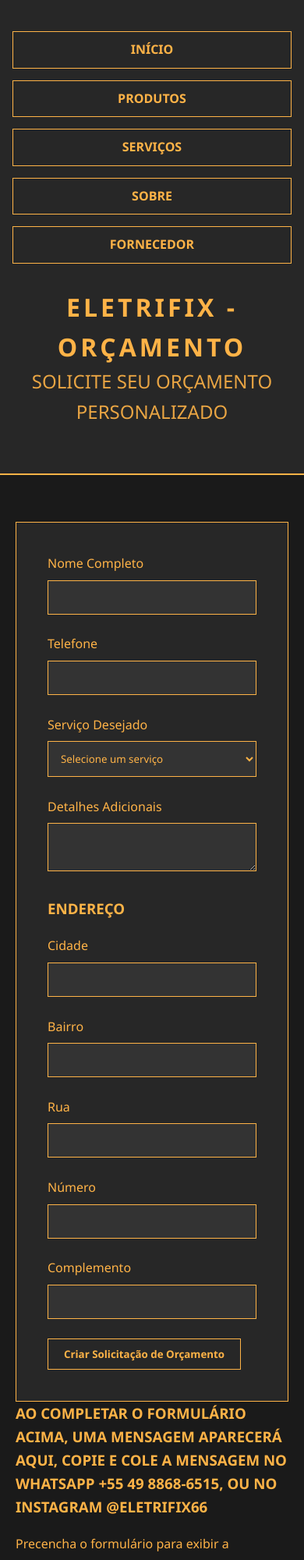
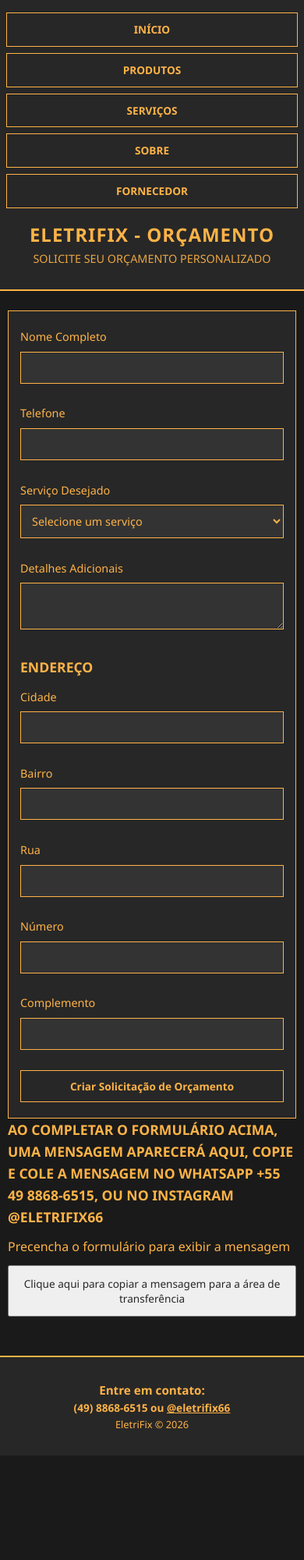
Before and after one commit to Varelaa26/EletriFix, a website: page orcamento.html in a window 390 px wide. Shown: the top 2000 px of the page at 78% size. After the commit the page ends 1866 px from the top, so only its background shows below. Drawn offline with Linux system fonts and the light colour scheme.

Commit message:
0.4
adição da responsividade ao CSS

```diff
--- a/styles.css
+++ b/styles.css
@@ -184,11 +184,6 @@ footer a {
     text-decoration: underline;
 }
 
-/* Responsividade */
-@media (max-width: 600px) {
-    .navbar { flex-direction: column; }
-}
-
 /* Ajuste de Imagens para ficarem proporcionais */
 .img1 {
     display: flex;
@@ -206,11 +201,232 @@ footer a {
     object-fit: cover;  /* Garante que a imagem preencha o espaço sem achatar */
 }
 
-/* Correção de erro de sintaxe no Media Query anterior */
-@media (max-width: 600px) {
+/* Estilo para logo */
+.logo {
+    max-width: 100%;
+    height: auto;
+    margin: 20px 0;
+}
+
+/* Responsividade - Tablets (769px - 1024px) */
+@media (max-width: 1024px) {
+    header {
+        padding: 2rem 1rem;
+    }
+
+    header h1 {
+        font-size: 2.5rem;
+        letter-spacing: 3px;
+    }
+
+    main {
+        padding: 15px;
+        margin: 30px auto;
+    }
+
+    form {
+        padding: 30px;
+    }
+
+    .navbar {
+        gap: 10px;
+    }
+
+    .nav-btn {
+        padding: 8px 16px;
+        font-size: 0.9rem;
+    }
+}
+
+/* Responsividade - Tablets pequenos e celulares grandes (481px - 768px) */
+@media (max-width: 768px) {
+    header {
+        padding: 1.5rem 1rem;
+    }
+
+    header h1 {
+        font-size: 2rem;
+        letter-spacing: 2px;
+    }
+
+    header h2 {
+        font-size: 1rem;
+    }
+
+    main {
+        padding: 15px;
+        margin: 20px auto;
+    }
+
+    form {
+        padding: 25px 20px;
+    }
+
+    .navbar {
+        flex-wrap: wrap;
+        gap: 8px;
+        margin-bottom: 20px;
+    }
+
+    .nav-btn {
+        padding: 8px 14px;
+        font-size: 0.85rem;
+        flex: 1 1 auto;
+        min-width: calc(50% - 4px);
+    }
+
+    h3, h2 {
+        font-size: 1.3rem;
+        margin-bottom: 15px;
+    }
+
+    input, textarea, select {
+        padding: 10px;
+        font-size: 0.95rem;
+    }
+
+    button[type="submit"] {
+        padding: 12px;
+        font-size: 0.9rem;
+    }
+
+    table {
+        font-size: 0.9rem;
+    }
+
+    th, td {
+        padding: 10px 8px;
+    }
+
+    footer {
+        padding: 40px 15px;
+        margin-top: 60px;
+    }
+
+    footer h4, footer h5 {
+        font-size: 1rem;
+    }
+
+    .img1 img {
+        max-height: 300px;
+    }
+}
+
+/* Responsividade - Celulares (até 480px) */
+@media (max-width: 480px) {
+    header {
+        padding: 1rem 0.5rem;
+    }
+
+    header h1 {
+        font-size: 1.5rem;
+        letter-spacing: 1px;
+    }
+
+    header h2 {
+        font-size: 0.9rem;
+    }
+
     .navbar {
         flex-direction: column;
-        align-items: stretch;
+        gap: 8px;
+        margin-bottom: 15px;
     }
-    header h1 { font-size: 2rem; }
+
+    .nav-btn {
+        width: 100%;
+        padding: 10px;
+        font-size: 0.85rem;
+        text-align: center;
+    }
+
+    main {
+        padding: 10px;
+        margin: 15px auto;
+    }
+
+    form {
+        padding: 20px 15px;
+    }
+
+    h3, h2 {
+        font-size: 1.1rem;
+        margin-bottom: 12px;
+    }
+
+    input, textarea, select {
+        padding: 10px;
+        font-size: 0.9rem;
+        margin-top: 6px;
+    }
+
+    label {
+        font-size: 0.9rem;
+    }
+
+    button[type="submit"] {
+        padding: 12px;
+        font-size: 0.85rem;
+    }
+
+    ul li {
+        padding: 10px;
+        font-size: 0.9rem;
+    }
+
+    /* Tabelas com scroll horizontal em telas pequenas */
+    table {
+        display: block;
+        overflow-x: auto;
+        white-space: nowrap;
+        font-size: 0.85rem;
+        -webkit-overflow-scrolling: touch;
+    }
+
+    th, td {
+        padding: 8px 6px;
+        min-width: 80px;
+    }
+
+    footer {
+        padding: 30px 10px;
+        margin-top: 40px;
+    }
+
+    footer h4 {
+        font-size: 0.95rem;
+    }
+
+    footer h5 {
+        font-size: 0.85rem;
+    }
+
+    footer p {
+        font-size: 0.8rem;
+    }
+
+    .img1 {
+        margin: 20px 0;
+    }
+
+    .img1 img {
+        max-height: 250px;
+    }
+
+    .logo {
+        max-width: 80%;
+    }
+
+    /* Ajuste para mensagem de orçamento */
+    .mensagemCopy&Paste {
+        padding: 15px;
+        font-size: 0.9rem;
+    }
+
+    #botaoCopiarOrçamento {
+        width: 100%;
+        padding: 12px;
+        font-size: 0.85rem;
+        margin-top: 10px;
+    }
 }
```
